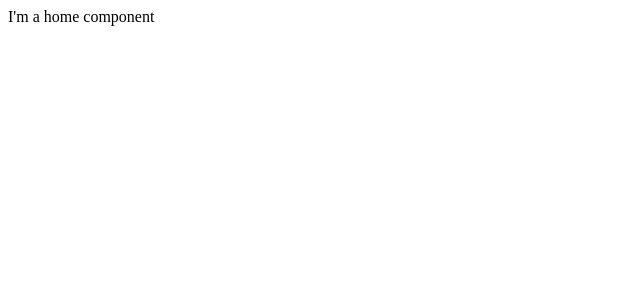
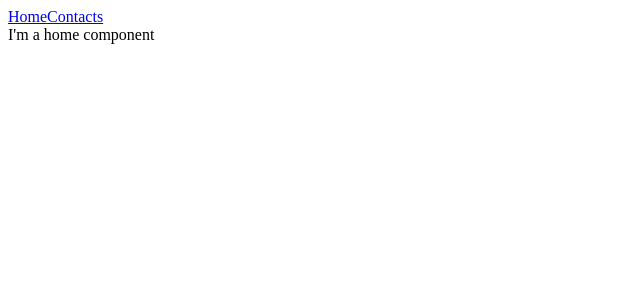
Before and after one commit to nathanBrenner/ng2-playground, an Angular app: page / in a window 1280 px wide. Shown: the top 300 px of the page, without its empty margins (0-640 px from the left). Built offline with nearby package versions, Linux system fonts and the light colour scheme.

Commit message:
routerLink

```diff
--- a/src/app/app.component.ts
+++ b/src/app/app.component.ts
@@ -3,6 +3,10 @@ import { Component } from '@angular/core';
 @Component({
   selector: 'app-root',
   template: `
+<nav>
+  <a routerLink="">Home</a>
+  <a routerLink="contacts">Contacts</a>
+</nav>
 <router-outlet></router-outlet>`,
   styleUrls: ['./app.component.css']
 })
```
